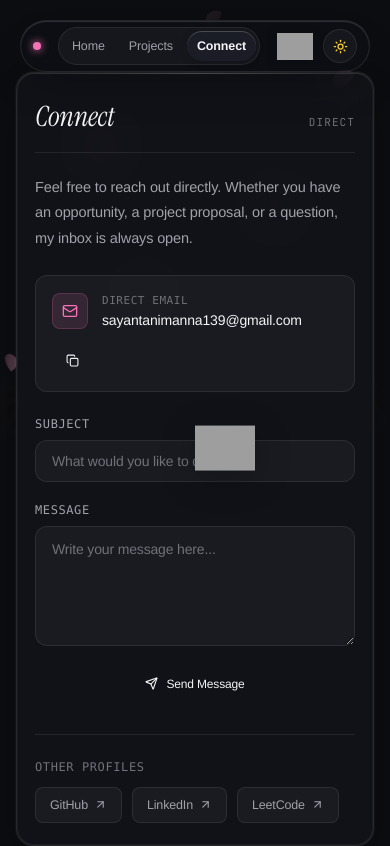
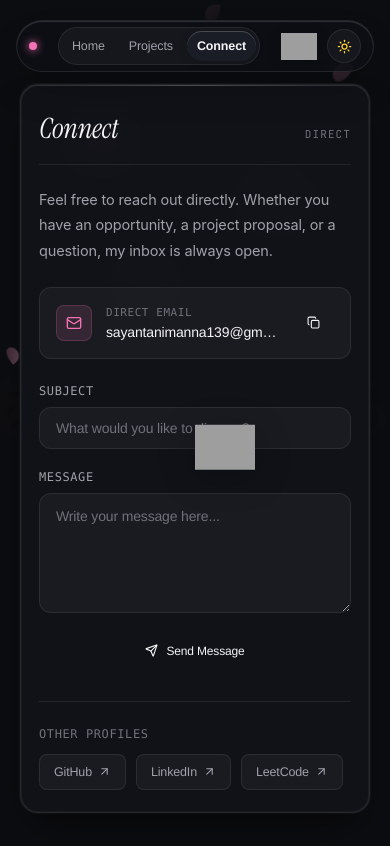
Before and after one commit to sayantaniy/Portfolio-SM, a React (Vite) app: page /connect in a window 390 px wide. Shown: the top 846 px of the page. Built offline with nearby package versions, Linux system fonts and the light colour scheme; grey boxes are pictures that could not be loaded.

Commit message:
fixed mobile responsiveness

```diff
--- a/src/App.css
+++ b/src/App.css
@@ -549,7 +549,7 @@
 }
 
 .about-text {
-  font-family: 'Helvetica Neue', Helvetica, Arial, sans-serif;
+  font-family: -apple-system, BlinkMacSystemFont, 'Helvetica Neue', Helvetica, Arial, sans-serif;
   font-size: 14.5px;
   line-height: 1.75;
   color: var(--text-secondary);
@@ -1151,6 +1151,11 @@
 
 /* Mobile Responsiveness */
 @media (max-width: 640px) {
+  .nav-container {
+    padding: 0 16px;
+    margin-bottom: 12px;
+  }
+
   .nav {
     padding: 6px 12px;
   }
@@ -1165,7 +1170,7 @@
   }
 
   .container {
-    padding: 20px 16px 60px;
+    padding: 20px 20px 60px;
     gap: 18px;
   }
 
@@ -1184,10 +1189,15 @@
   }
 
   .contact-email-card {
-    align-items: stretch;
+    flex-direction: row;
+    align-items: center;
+    gap: 12px;
   }
 
-  .contact-email-card button,
+  .contact-email-card button {
+    width: auto;
+  }
+
   .contact-form > .action-btn {
     width: 100%;
   }
@@ -1205,6 +1215,19 @@
     font-size: 70px;
   }
 
+  .github-chart-container {
+    justify-content: flex-start;
+    overflow-x: auto;
+    overflow-y: hidden;
+    -webkit-overflow-scrolling: touch;
+    overscroll-behavior-x: contain;
+  }
+
+  .github-chart-img {
+    width: auto;
+    max-width: none;
+  }
+
   .timeline {
     padding-left: 18px;
   }
```
